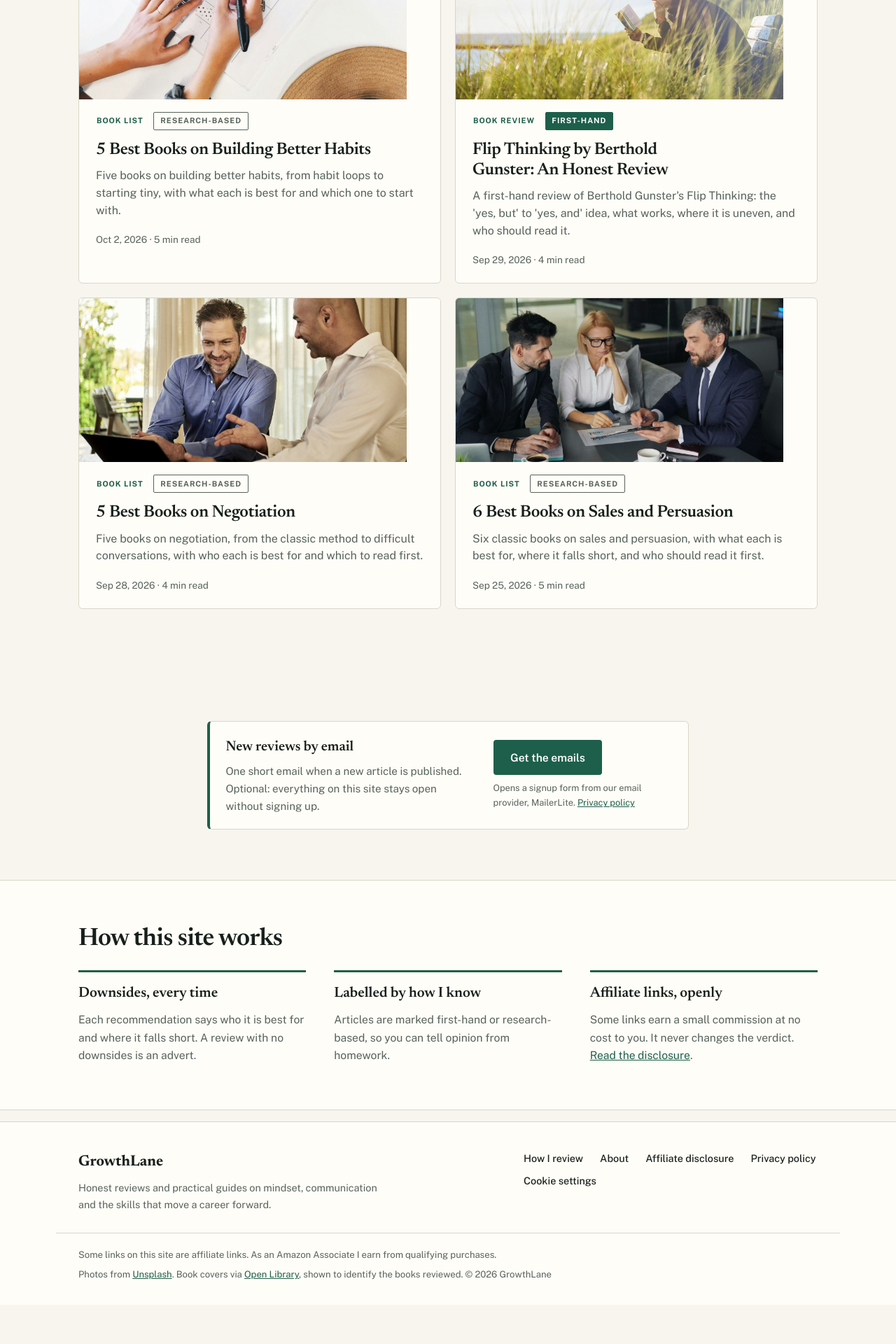
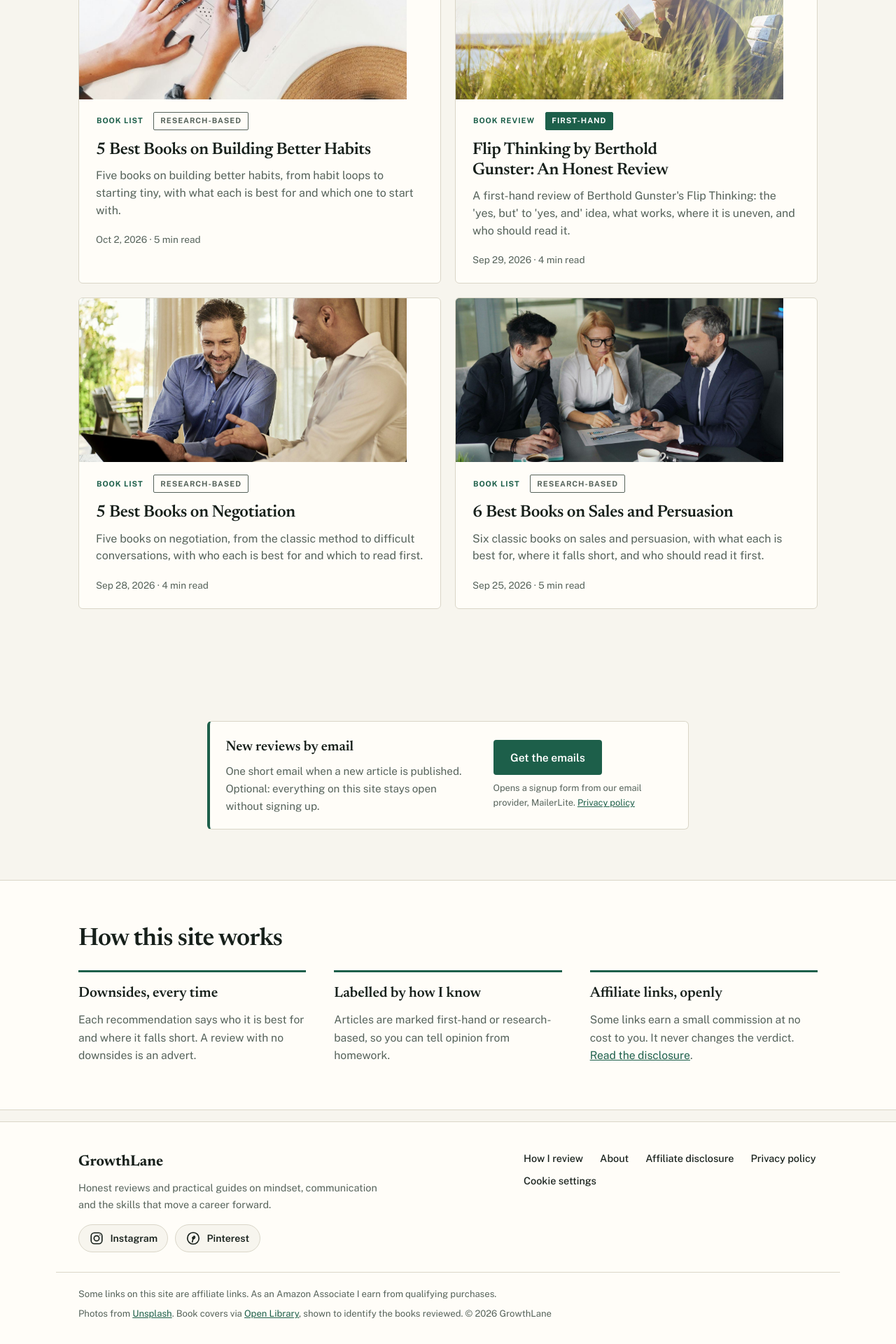
Before and after one commit to mikentg2005/growthlane, a Jekyll site: the page built from index.html, in a window 1280 px wide. Shown: the part 1572-3492 px from the top of the page at 70% size. Built offline with Jekyll 4.4.1, drawn with Linux system fonts in a browser that asks for light colours; before the commit the page ends 3436 px from its top, so only the background shows below that.

Commit message:
Add Instagram and Pinterest buttons to the footer
Profiles are set in _config.yml (social:), so a link can be hidden by leaving it blank.
To undo: git revert this commit.

Co-Authored-By: Claude Sonnet 5.5 <noreply@anthropic.com>

```diff
--- a/_config.yml
+++ b/_config.yml
@@ -12,6 +12,11 @@ permalink: /:year/:month/:day/:title/
 # Fill these in once created — leave blank/omit to keep them off the site.
 google_analytics: "G-81K7MEF3K4"
 google_site_verification: "q210kZLjlbT8NhwaXmqj0RgJ_CiybSQSybIgW8QbZFA"
+
+# Social profiles shown as icons in the footer and on the About page. Leave blank to hide one.
+social:
+  instagram: "https://www.instagram.com/growthlane2026/"
+  pinterest: "https://www.pinterest.com/mikentg2005/"
 
 # Newsletter (MailerLite embedded form). Leave blank to hide the signup box.
 mailerlite:
--- a/_includes/footer.html
+++ b/_includes/footer.html
@@ -3,6 +3,7 @@
     <div>
       <p class="footer-brand">GrowthLane</p>
       <p class="footer-note">Honest reviews and practical guides on mindset, communication and the skills that move a career forward.</p>
+      {% include social-links.html %}
     </div>
     <nav class="footer-links" aria-label="Footer">
       <a href="{{ '/how-i-review/' | relative_url }}">How I review</a>
--- /dev/null
+++ b/_includes/social-links.html
@@ -0,0 +1,14 @@
+{% if site.social.instagram or site.social.pinterest %}
+<ul class="social-links" aria-label="GrowthLane on social media">
+  {% if site.social.instagram %}
+  <li><a class="social-link" href="{{ site.social.instagram }}" target="_blank" rel="noopener me" aria-label="GrowthLane on Instagram">
+    <svg viewBox="0 0 24 24" width="22" height="22" fill="none" stroke="currentColor" stroke-width="1.8" stroke-linecap="round" stroke-linejoin="round" aria-hidden="true"><rect x="3.5" y="3.5" width="17" height="17" rx="5"/><circle cx="12" cy="12" r="4"/><circle cx="17.2" cy="6.8" r="0.9" fill="currentColor" stroke="none"/></svg>
+    <span>Instagram</span></a></li>
+  {% endif %}
+  {% if site.social.pinterest %}
+  <li><a class="social-link" href="{{ site.social.pinterest }}" target="_blank" rel="noopener me" aria-label="GrowthLane on Pinterest">
+    <svg viewBox="0 0 24 24" width="22" height="22" fill="none" stroke="currentColor" stroke-width="1.8" stroke-linecap="round" stroke-linejoin="round" aria-hidden="true"><circle cx="12" cy="12" r="9"/><path d="M10.6 17.8 12.6 9.6c.3-1.1 1.9-1.1 2 .2.1 1.6-1.2 3.4-2.6 3.1-1.1-.2-1.2-1.4-.9-2.4"/></svg>
+    <span>Pinterest</span></a></li>
+  {% endif %}
+</ul>
+{% endif %}
--- a/assets/css/style.css
+++ b/assets/css/style.css
@@ -686,3 +686,20 @@ html, body { max-width: 100%; overflow-x: clip; }
 .newsletter-note { margin: 0.5rem 0 0; font-size: 0.8rem; max-width: 16rem; }
 .newsletter-action[hidden], .newsletter-form[hidden] { display: none; }
 .newsletter-form { grid-column: 1 / -1; background: #fff; border-radius: 6px; padding: 0.25rem; }
+
+/* ---------- Social links ---------- */
+.social-links { list-style: none; display: flex; flex-wrap: wrap; gap: 0.6rem; margin: 1rem 0 0; padding: 0; }
+.social-link {
+  display: inline-flex; align-items: center; gap: 0.5rem;
+  padding: 0.5rem 0.9rem;
+  border: 1px solid var(--line);
+  border-radius: 999px;
+  background: var(--paper);
+  color: var(--ink);
+  font: 600 0.88rem var(--sans);
+  text-decoration: none;
+  transition: border-color 0.15s ease, color 0.15s ease, background-color 0.15s ease;
+}
+.social-link:hover { border-color: var(--accent); color: var(--accent-ink); background: var(--accent-soft); }
+.social-link:focus-visible { outline: 3px solid var(--accent-ink); outline-offset: 2px; }
+.social-link svg { flex: none; }
```
